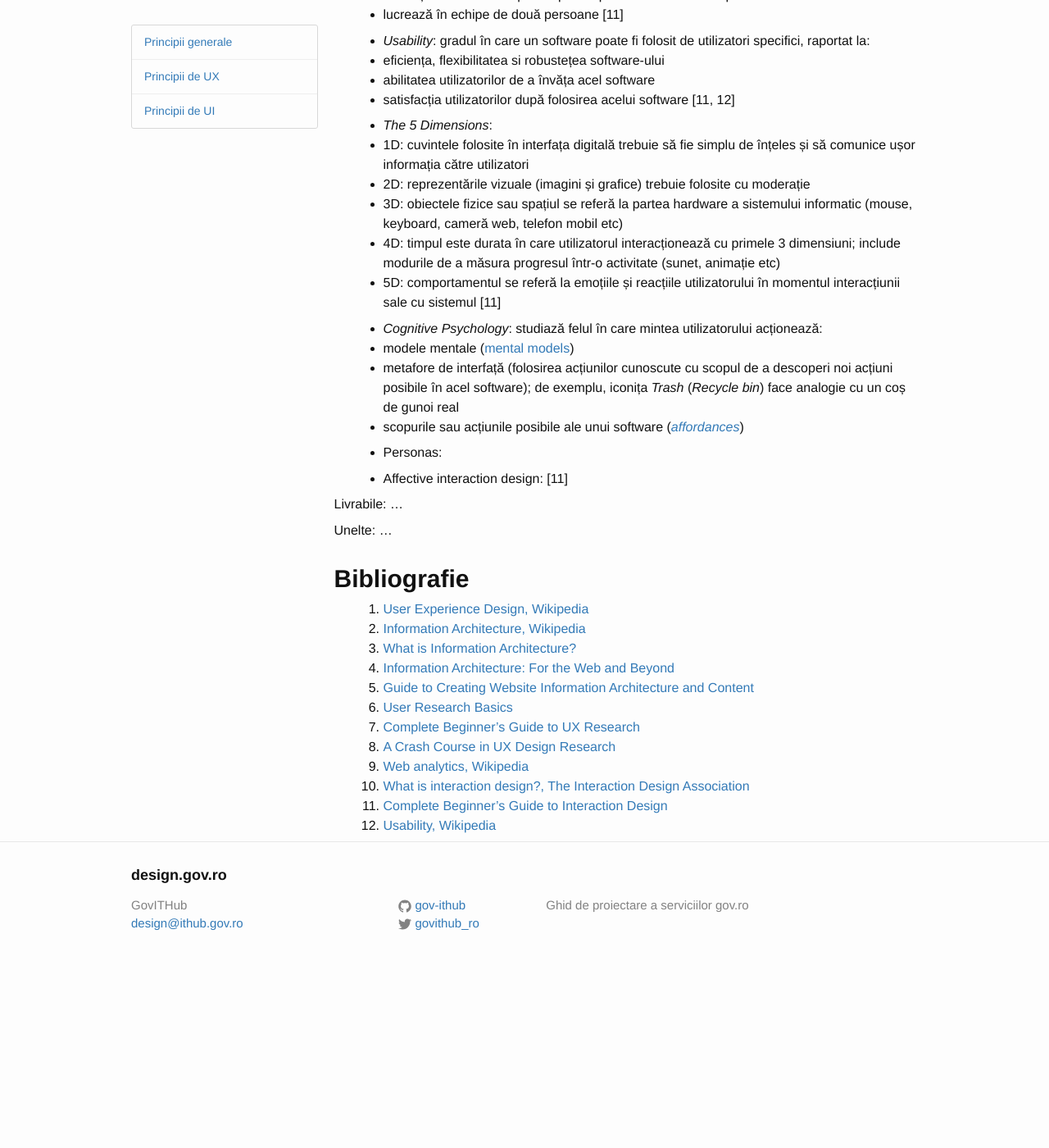
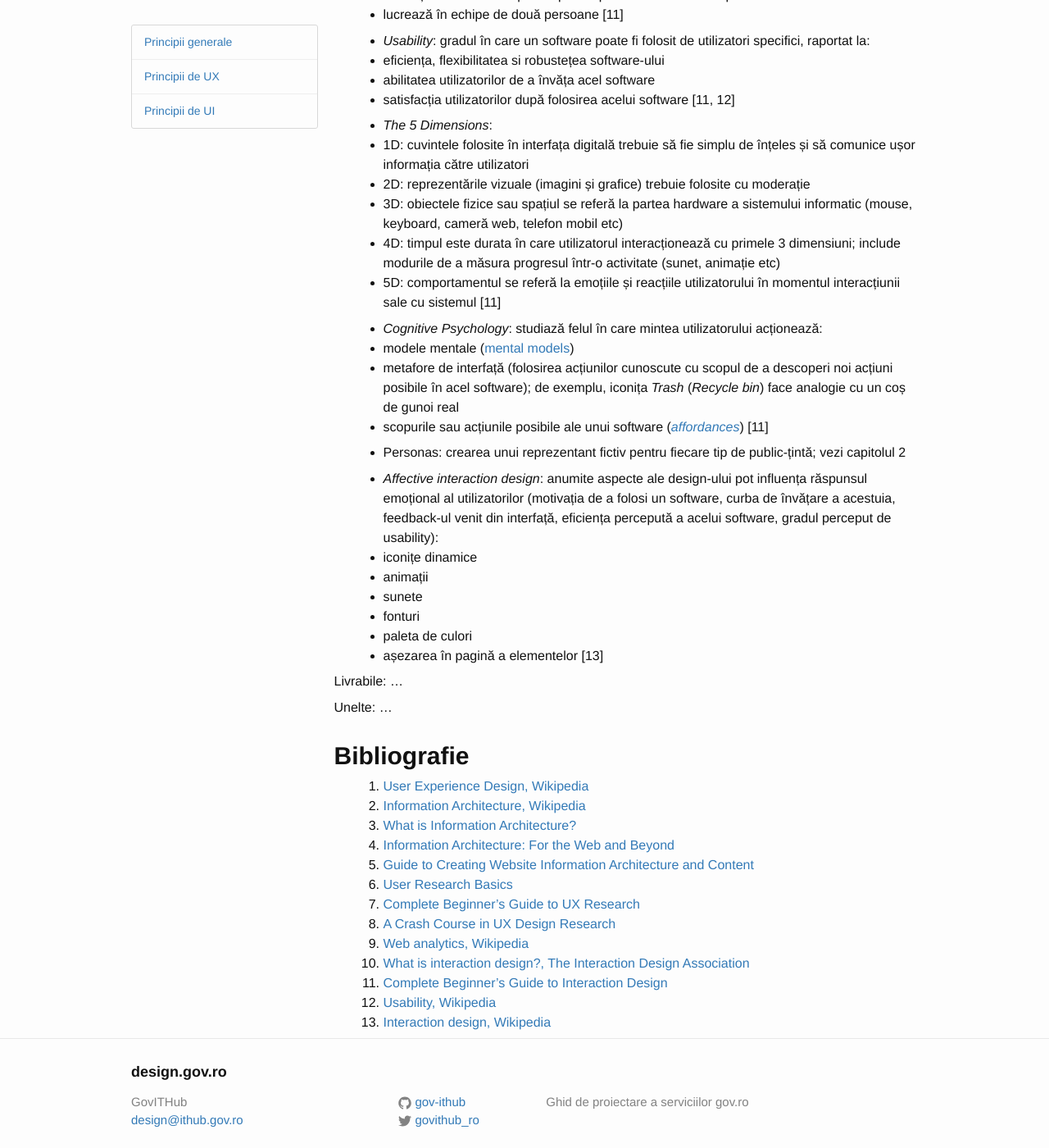
Before and after one commit to gov-ithub/govro-design, a Jekyll site: the page built from 2-ux.md, in a window 1280 px wide and 1400 px high, scrolled down 6112 px. Shown: the whole window at 82% size. Built offline with Jekyll 4.4.1, drawn with Linux system fonts in a browser that asks for light colours; nearby versions of some CDN libraries; before the commit the page ends 7272 px from its top, so only the background shows below that.

Commit message:
Alte metodologii de IxD
Personas și Affective interaction design.

```diff
--- a/2-ux.md
+++ b/2-ux.md
@@ -205,11 +205,17 @@ _Interaction Design-ul_ (IxD) este acea disciplină care definește structura ș
 * _Cognitive Psychology_: studiază felul în care mintea utilizatorului acționează:
  * modele mentale ([mental models](https://en.wikipedia.org/wiki/Mental_model))
  * metafore de interfață (folosirea acțiunilor cunoscute cu scopul de a descoperi noi acțiuni posibile în acel software); de exemplu, iconița _Trash_ (_Recycle bin_) face analogie cu un coș de gunoi real
- * scopurile sau acțiunile posibile ale unui software ([_affordances_](https://en.wikipedia.org/wiki/Affordance))
+ * scopurile sau acțiunile posibile ale unui software ([_affordances_](https://en.wikipedia.org/wiki/Affordance)) [11]
 
-* Personas:
+* Personas: crearea unui reprezentant fictiv pentru fiecare tip de public-țintă; vezi capitolul 2
 
-* Affective interaction design: [11]
+* _Affective interaction design_: anumite aspecte ale design-ului pot influența răspunsul emoțional al utilizatorilor (motivația de a folosi un software, curba de învățare a acestuia, feedback-ul venit din interfață, eficiența percepută a acelui software, gradul perceput de usability):
+ * iconițe dinamice
+ * animații
+ * sunete
+ * fonturi
+ * paleta de culori
+ * așezarea în pagină a elementelor [13]
 
 Livrabile:
 ...
@@ -232,3 +238,4 @@ Unelte:
 10. [What is interaction design?, The Interaction Design Association](http://ixda.org/ixda-global/about-history/)
 11. [Complete Beginner’s Guide to Interaction Design](http://www.uxbooth.com/articles/complete-beginners-guide-to-interaction-design/)
 12. [Usability, Wikipedia](https://en.wikipedia.org/wiki/Usability)
+13. [Interaction design, Wikipedia](https://en.wikipedia.org/wiki/Interaction_design)
```
